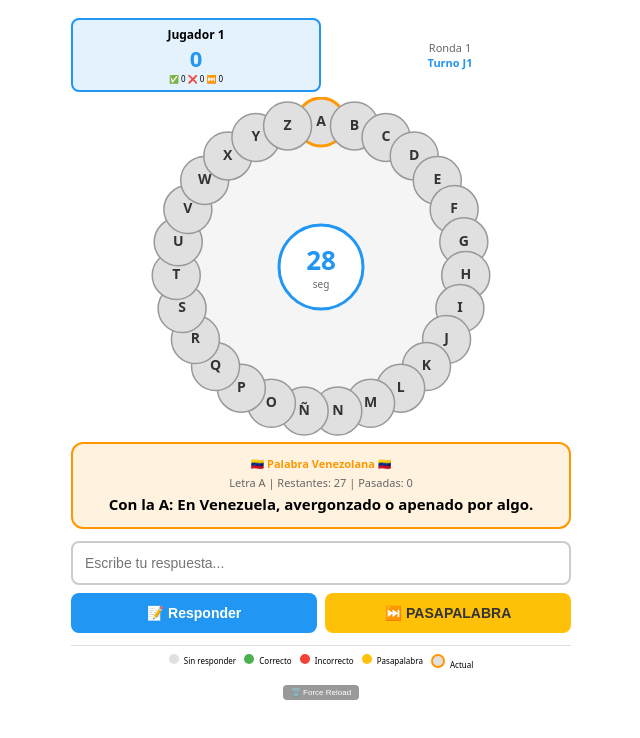
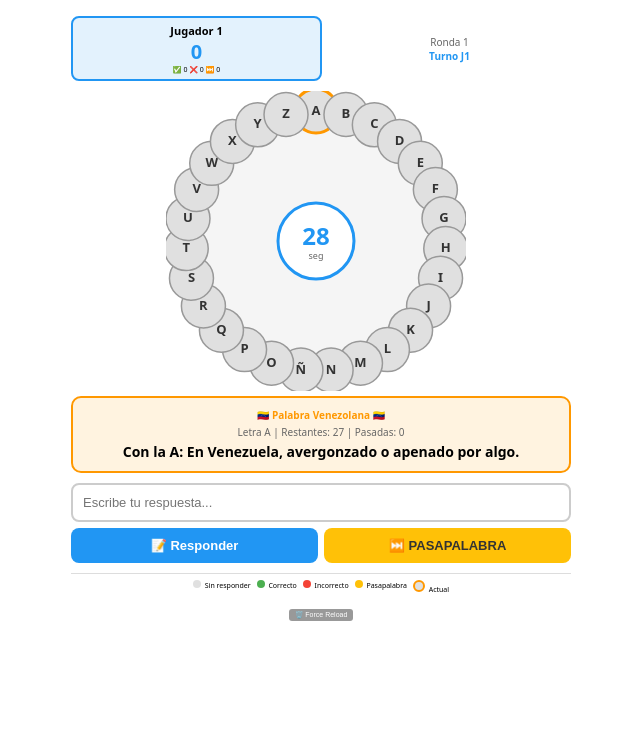
Before and after one commit to rumbita1974/pasapalabra-RM, a Next.js app: page / in a window 1280 px wide. Both pictures are taken after a click on the button "🎮 Empezar Partida". Shown: the top 738 px of the page, without its empty margins (319-959 px from the left). Built offline with nearby package versions, Linux system fonts and the light colour scheme.

Commit message:
Version 2.0.6 - Adjusted rosco position (left), smaller size, difficulty levels with more slangs (easy:2-3, medium:6-8, hard:10-12)

```diff
--- a/pages/index.js
+++ b/pages/index.js
@@ -9,9 +9,14 @@ import { ROSCO_DB } from "../data/rosco-db";
 
 const ALPHABET = "ABCDEFGHIJKLMNÑOPQRSTUVWXYZ".split("");
 const QUESTION_TIME = 30;
-const MIN_SLANG_PER_ROSCO = 2;
-const MAX_SLANG_PER_ROSCO = 3;
-const VERSION = "2.0.5";
+const VERSION = "2.0.6";
+
+// Difficulty levels for Venezuelan slang
+const DIFFICULTY_SETTINGS = {
+  easy: { minSlang: 2, maxSlang: 3 },
+  medium: { minSlang: 6, maxSlang: 8 },
+  hard: { minSlang: 10, maxSlang: 12 }
+};
 
 /* =========================
    HELPERS
@@ -36,8 +41,9 @@ function buildRosco(difficulty, seedOffset = 0) {
   const regularWords = db.filter(item => !isVenezuelanSlang(item));
   const slangs = db.filter(item => isVenezuelanSlang(item));
 
-  const slangCount = MIN_SLANG_PER_ROSCO + Math.floor(Math.random() * (MAX_SLANG_PER_ROSCO - MIN_SLANG_PER_ROSCO + 1));
-  const selectedSlangs = shuffle(slangs).slice(0, slangCount);
+  const settings = DIFFICULTY_SETTINGS[difficulty];
+  const slangCount = settings.minSlang + Math.floor(Math.random() * (settings.maxSlang - settings.minSlang + 1));
+  const selectedSlangs = shuffle(slangs).slice(0, Math.min(slangCount, slangs.length));
 
   const grouped = Object.fromEntries(ALPHABET.map((l) => [l, []]));
 
@@ -135,15 +141,15 @@ function resetPassedLetters(rosco) {
 }
 
 /* =========================
-   CIRCULAR ROSCO COMPONENT WITH CENTER TIMER
+   CIRCULAR ROSCO COMPONENT - SHIFTED LEFT & SMALLER
 ========================= */
 
 function CircularRosco({ letters, currentLetter, onLetterClick, time }) {
-  const size = 340;
+  const size = 300;
   const center = size / 2;
-  const radius = 145;
-  const buttonRadius = 24;
-  const fontSize = 14;
+  const radius = 130;
+  const buttonRadius = 22;
+  const fontSize = 13;
 
   const getAngle = (index) => {
     return (index * 360 / letters.length) - 90;
@@ -165,28 +171,29 @@ function CircularRosco({ letters, currentLetter, onLetterClick, time }) {
 
   return (
     <div style={{ display: "flex", justifyContent: "center", alignItems: "center", width: "100%", margin: "5px 0" }}>
-      <svg width={size} height={size} style={{ display: "block", maxWidth: "100%", height: "auto" }}>
+      <svg width={size} height={size} style={{ display: "block", maxWidth: "100%", height: "auto", marginLeft: "-10px" }}>
         <circle cx={center} cy={center} r={radius} fill="#f5f5f5" stroke="#ccc" strokeWidth="2"/>
 
-        <circle cx={center} cy={center} r={42} fill="white" stroke="#2196F3" strokeWidth="3"/>
+        {/* Timer centered in the middle */}
+        <circle cx={center} cy={center} r={38} fill="white" stroke="#2196F3" strokeWidth="3"/>
         <text
           x={center}
-          y={center - 4}
+          y={center - 3}
           textAnchor="middle"
           dominantBaseline="middle"
           fill={time <= 10 ? "#f44336" : "#2196F3"}
-          fontSize={26}
+          fontSize={24}
           fontWeight="bold"
         >
           {time}
         </text>
         <text
           x={center}
-          y={center + 18}
+          y={center + 16}
           textAnchor="middle"
           dominantBaseline="middle"
           fill="#666"
-          fontSize={10}
+          fontSize={9}
         >
           seg
         </text>
@@ -757,6 +764,12 @@ export default function Game() {
 
   // Setup Screen
   if (setup) {
+    const slangInfo = {
+      easy: "2-3 palabras venezolanas",
+      medium: "6-8 palabras venezolanas",
+      hard: "10-12 palabras venezolanas"
+    };
+
     return (
       <>
         <Head>
@@ -789,9 +802,18 @@ export default function Game() {
           <div style={{ marginBottom: "30px" }}>
             <h3>📚 Dificultad</h3>
             <div style={{ display: "flex", gap: "10px", justifyContent: "center", flexWrap: "wrap" }}>
-              <button onClick={() => setDifficulty("easy")} style={{ padding: "12px 24px", fontSize: "16px", cursor: "pointer", border: "2px solid", borderRadius: "10px", backgroundColor: difficulty === "easy" ? "#4CAF50" : "#fff", color: difficulty === "easy" ? "#fff" : "#333", borderColor: difficulty === "easy" ? "#4CAF50" : "#ccc" }}>Fácil</button>
-              <button onClick={() => setDifficulty("medium")} style={{ padding: "12px 24px", fontSize: "16px", cursor: "pointer", border: "2px solid", borderRadius: "10px", backgroundColor: difficulty === "medium" ? "#FF9800" : "#fff", color: difficulty === "medium" ? "#fff" : "#333", borderColor: difficulty === "medium" ? "#FF9800" : "#ccc" }}>Medio</button>
-              <button onClick={() => setDifficulty("hard")} style={{ padding: "12px 24px", fontSize: "16px", cursor: "pointer", border: "2px solid", borderRadius: "10px", backgroundColor: difficulty === "hard" ? "#f44336" : "#fff", color: difficulty === "hard" ? "#fff" : "#333", borderColor: difficulty === "hard" ? "#f44336" : "#ccc" }}>Difícil</button>
+              <button onClick={() => setDifficulty("easy")} style={{ padding: "12px 24px", fontSize: "16px", cursor: "pointer", border: "2px solid", borderRadius: "10px", backgroundColor: difficulty === "easy" ? "#4CAF50" : "#fff", color: difficulty === "easy" ? "#fff" : "#333", borderColor: difficulty === "easy" ? "#4CAF50" : "#ccc" }}>
+                Fácil
+                <div style={{ fontSize: "10px", marginTop: "2px" }}>({slangInfo.easy})</div>
+              </button>
+              <button onClick={() => setDifficulty("medium")} style={{ padding: "12px 24px", fontSize: "16px", cursor: "pointer", border: "2px solid", borderRadius: "10px", backgroundColor: difficulty === "medium" ? "#FF9800" : "#fff", color: difficulty === "medium" ? "#fff" : "#333", borderColor: difficulty === "medium" ? "#FF9800" : "#ccc" }}>
+                Medio
+                <div style={{ fontSize: "10px", marginTop: "2px" }}>({slangInfo.medium})</div>
+              </button>
+              <button onClick={() => setDifficulty("hard")} style={{ padding: "12px 24px", fontSize: "16px", cursor: "pointer", border: "2px solid", borderRadius: "10px", backgroundColor: difficulty === "hard" ? "#f44336" : "#fff", color: difficulty === "hard" ? "#fff" : "#333", borderColor: difficulty === "hard" ? "#f44336" : "#ccc" }}>
+                Difícil
+                <div style={{ fontSize: "10px", marginTop: "2px" }}>({slangInfo.hard})</div>
+              </button>
             </div>
           </div>
 
@@ -806,7 +828,7 @@ export default function Game() {
               <li>⏭️ PASAPALABRA: pasa letra a 2da ronda</li>
               <li>🔄 2da ronda: letras pasadas se intentan</li>
               <li>🏆 Gana quien tenga más aciertos</li>
-              <li>🇻🇪 2-3 palabras venezolanas por rosco</li>
+              <li>🇻🇪 Palabras venezolanas según dificultad</li>
               <li>⏱️ 30 segundos por pregunta</li>
             </ul>
           </div>
@@ -907,6 +929,7 @@ export default function Game() {
   const answeredCount = player.rosco.filter(r => r.status !== "pending").length;
   const remainingCount = 27 - answeredCount;
   const passedCount = player.rosco.filter(r => r.passed).length;
+  const slangCount = player.rosco.filter(r => r.isSlang).length;
 
   return (
     <>
@@ -917,61 +940,63 @@ export default function Game() {
         <meta httpEquiv="Pragma" content="no-cache" />
         <meta httpEquiv="Expires" content="0" />
       </Head>
-      <div style={{ fontFamily: "system-ui", padding: "10px", maxWidth: "500px", margin: "0 auto" }}>
+      <div style={{ fontFamily: "system-ui", padding: "8px", maxWidth: "500px", margin: "0 auto" }}>
 
         {showVersion && (
-          <div style={{ backgroundColor: "#4CAF50", color: "white", padding: "4px 8px", borderRadius: "5px", marginBottom: "8px", textAlign: "center", fontSize: "9px" }}>
-            ✅ Versión {VERSION}
+          <div style={{ backgroundColor: "#4CAF50", color: "white", padding: "3px 6px", borderRadius: "4px", marginBottom: "6px", textAlign: "center", fontSize: "8px" }}>
+            ✅ Versión {VERSION} | {slangCount} palabras venezolanas
           </div>
         )}
 
-        {/* Player Score Cards - No overlapping text */}
-        <div style={{ display: "flex", justifyContent: "space-between", alignItems: "center", gap: "8px", marginBottom: "5px" }}>
-          <div style={{ flex: 1, textAlign: "center", padding: "6px", borderRadius: "8px", backgroundColor: game.currentPlayer === 1 ? "#E3F2FD" : "#f5f5f5", border: game.currentPlayer === 1 ? "2px solid #2196F3" : "1px solid #ddd" }}>
-            <div style={{ fontWeight: "bold", fontSize: "12px" }}>Jugador 1</div>
-            <div style={{ fontSize: "22px", fontWeight: "bold", color: "#2196F3" }}>{game.players[1].score}</div>
-            <div style={{ fontSize: "8px" }}>✅ {game.players[1].rosco.filter(r => r.status === "correct").length}  ❌ {game.players[1].rosco.filter(r => r.status === "wrong").length}  ⏭️ {game.players[1].rosco.filter(r => r.passed).length}</div>
+        {/* Player Score Cards */}
+        <div style={{ display: "flex", justifyContent: "space-between", alignItems: "center", gap: "6px", marginBottom: "5px" }}>
+          <div style={{ flex: 1, textAlign: "center", padding: "5px", borderRadius: "8px", backgroundColor: game.currentPlayer === 1 ? "#E3F2FD" : "#f5f5f5", border: game.currentPlayer === 1 ? "2px solid #2196F3" : "1px solid #ddd" }}>
+            <div style={{ fontWeight: "bold", fontSize: "11px" }}>Jugador 1</div>
+            <div style={{ fontSize: "20px", fontWeight: "bold", color: "#2196F3" }}>{game.players[1].score}</div>
+            <div style={{ fontSize: "7px" }}>✅ {game.players[1].rosco.filter(r => r.status === "correct").length}  ❌ {game.players[1].rosco.filter(r => r.status === "wrong").length}  ⏭️ {game.players[1].rosco.filter(r => r.passed).length}</div>
           </div>
 
-          <div style={{ flex: 1, textAlign: "center", padding: "4px" }}>
-            <div style={{ fontSize: "11px", color: "#666" }}>Ronda {game.round}</div>
-            <div style={{ fontSize: "11px", color: "#2196F3", fontWeight: "bold" }}>Turno J{game.currentPlayer}</div>
+          <div style={{ flex: 1, textAlign: "center", padding: "3px" }}>
+            <div style={{ fontSize: "10px", color: "#666" }}>Ronda {game.round}</div>
+            <div style={{ fontSize: "10px", color: "#2196F3", fontWeight: "bold" }}>Turno J{game.currentPlayer}</div>
           </div>
 
           {game.players[2] && (
-            <div style={{ flex: 1, textAlign: "center", padding: "6px", borderRadius: "8px", backgroundColor: game.currentPlayer === 2 ? "#FFF3E0" : "#f5f5f5", border: game.currentPlayer === 2 ? "2px solid #FF9800" : "1px solid #ddd" }}>
-              <div style={{ fontWeight: "bold", fontSize: "12px" }}>Jugador 2</div>
-              <div style={{ fontSize: "22px", fontWeight: "bold", color: "#FF9800" }}>{game.players[2].score}</div>
-              <div style={{ fontSize: "8px" }}>✅ {game.players[2].rosco.filter(r => r.status === "correct").length}  ❌ {game.players[2].rosco.filter(r => r.status === "wrong").length}  ⏭️ {game.players[2].rosco.filter(r => r.passed).length}</div>
+            <div style={{ flex: 1, textAlign: "center", padding: "5px", borderRadius: "8px", backgroundColor: game.currentPlayer === 2 ? "#FFF3E0" : "#f5f5f5", border: game.currentPlayer === 2 ? "2px solid #FF9800" : "1px solid #ddd" }}>
+              <div style={{ fontWeight: "bold", fontSize: "11px" }}>Jugador 2</div>
+              <div style={{ fontSize: "20px", fontWeight: "bold", color: "#FF9800" }}>{game.players[2].score}</div>
+              <div style={{ fontSize: "7px" }}>✅ {game.players[2].rosco.filter(r => r.status === "correct").length}  ❌ {game.players[2].rosco.filter(r => r.status === "wrong").length}  ⏭️ {game.players[2].rosco.filter(r => r.passed).length}</div>
             </div>
           )}
         </div>
 
-        {/* Circular Rosco - Letters are clearly visible */}
-        <CircularRosco letters={player.rosco} currentLetter={currentItem.letter} onLetterClick={jumpToLetter} time={time} />
+        {/* Circular Rosco - Shifted left, smaller */}
+        <div style={{ display: "flex", justifyContent: "center" }}>
+          <CircularRosco letters={player.rosco} currentLetter={currentItem.letter} onLetterClick={jumpToLetter} time={time} />
+        </div>
 
         {/* Question Card */}
-        <div style={{ borderRadius: "12px", padding: "12px", marginBottom: "12px", textAlign: "center", backgroundColor: currentItem.isSlang ? "#FFF3E0" : "#f5f5f5", border: currentItem.isSlang ? "2px solid #FF9800" : "1px solid #ddd" }}>
-          {currentItem.isSlang && <div style={{ fontSize: "11px", color: "#FF9800", fontWeight: "bold", marginBottom: "4px" }}>🇻🇪 Palabra Venezolana 🇻🇪</div>}
-          <div style={{ fontSize: "11px", color: "#666", marginBottom: "5px" }}>Letra {currentItem.letter} | Restantes: {remainingCount} | Pasadas: {passedCount}</div>
-          <div style={{ fontSize: "15px", fontWeight: "bold", lineHeight: 1.3 }}>{currentItem.question}</div>
+        <div style={{ borderRadius: "10px", padding: "10px", marginBottom: "10px", textAlign: "center", backgroundColor: currentItem.isSlang ? "#FFF3E0" : "#f5f5f5", border: currentItem.isSlang ? "2px solid #FF9800" : "1px solid #ddd" }}>
+          {currentItem.isSlang && <div style={{ fontSize: "10px", color: "#FF9800", fontWeight: "bold", marginBottom: "3px" }}>🇻🇪 Palabra Venezolana 🇻🇪</div>}
+          <div style={{ fontSize: "10px", color: "#666", marginBottom: "4px" }}>Letra {currentItem.letter} | Restantes: {remainingCount} | Pasadas: {passedCount}</div>
+          <div style={{ fontSize: "14px", fontWeight: "bold", lineHeight: 1.3 }}>{currentItem.question}</div>
         </div>
 
         {/* Input and Buttons */}
         {!showAnswer && (
-          <div style={{ marginBottom: "12px" }}>
+          <div style={{ marginBottom: "10px" }}>
             <input
-              style={{ width: "100%", padding: "12px", fontSize: "14px", borderRadius: "8px", border: "2px solid #ccc", outline: "none", boxSizing: "border-box", marginBottom: "8px" }}
+              style={{ width: "100%", padding: "10px", fontSize: "13px", borderRadius: "8px", border: "2px solid #ccc", outline: "none", boxSizing: "border-box", marginBottom: "6px" }}
               value={input}
               onChange={(e) => setInput(e.target.value)}
               placeholder="Escribe tu respuesta..."
               autoFocus
             />
-            <div style={{ display: "flex", gap: "8px", flexDirection: "row" }}>
-              <button onClick={answer} style={{ flex: 1, padding: "12px", fontSize: "14px", fontWeight: "bold", backgroundColor: "#2196F3", color: "white", border: "none", borderRadius: "8px", cursor: "pointer" }}>
+            <div style={{ display: "flex", gap: "6px", flexDirection: "row" }}>
+              <button onClick={answer} style={{ flex: 1, padding: "10px", fontSize: "13px", fontWeight: "bold", backgroundColor: "#2196F3", color: "white", border: "none", borderRadius: "8px", cursor: "pointer" }}>
                 📝 Responder
               </button>
-              <button onClick={handlePasapalabra} style={{ flex: 1, padding: "12px", fontSize: "14px", fontWeight: "bold", backgroundColor: "#FFC107", color: "#333", border: "none", borderRadius: "8px", cursor: "pointer" }}>
+              <button onClick={handlePasapalabra} style={{ flex: 1, padding: "10px", fontSize: "13px", fontWeight: "bold", backgroundColor: "#FFC107", color: "#333", border: "none", borderRadius: "8px", cursor: "pointer" }}>
                 ⏭️ PASAPALABRA
               </button>
             </div>
@@ -980,23 +1005,23 @@ export default function Game() {
 
         {/* Message */}
         {message.text && (
-          <div style={{ marginBottom: "10px", padding: "8px", borderRadius: "8px", textAlign: "center", fontWeight: "bold", fontSize: "11px", backgroundColor: message.type === "success" ? "#C8E6C9" : message.type === "error" ? "#FFCDD2" : "#BBDEFB" }}>
+          <div style={{ marginBottom: "8px", padding: "6px", borderRadius: "6px", textAlign: "center", fontWeight: "bold", fontSize: "10px", backgroundColor: message.type === "success" ? "#C8E6C9" : message.type === "error" ? "#FFCDD2" : "#BBDEFB" }}>
             {message.text}
           </div>
         )}
 
         {/* Legend */}
-        <div style={{ display: "flex", justifyContent: "center", gap: "8px", fontSize: "8px", borderTop: "1px solid #ddd", paddingTop: "8px", flexWrap: "wrap" }}>
-          <div><span style={{ display: "inline-block", width: "10px", height: "10px", backgroundColor: "#e0e0e0", borderRadius: "50%", marginRight: "3px" }}></span> Sin responder</div>
-          <div><span style={{ display: "inline-block", width: "10px", height: "10px", backgroundColor: "#4CAF50", borderRadius: "50%", marginRight: "3px" }}></span> Correcto</div>
-          <div><span style={{ display: "inline-block", width: "10px", height: "10px", backgroundColor: "#f44336", borderRadius: "50%", marginRight: "3px" }}></span> Incorrecto</div>
-          <div><span style={{ display: "inline-block", width: "10px", height: "10px", backgroundColor: "#FFC107", borderRadius: "50%", marginRight: "3px" }}></span> Pasapalabra</div>
-          <div><span style={{ display: "inline-block", width: "10px", height: "10px", backgroundColor: "#e0e0e0", borderRadius: "50%", marginRight: "3px", border: "2px solid #FF9800" }}></span> Actual</div>
+        <div style={{ display: "flex", justifyContent: "center", gap: "6px", fontSize: "7px", borderTop: "1px solid #ddd", paddingTop: "6px", flexWrap: "wrap" }}>
+          <div><span style={{ display: "inline-block", width: "8px", height: "8px", backgroundColor: "#e0e0e0", borderRadius: "50%", marginRight: "2px" }}></span> Sin responder</div>
+          <div><span style={{ display: "inline-block", width: "8px", height: "8px", backgroundColor: "#4CAF50", borderRadius: "50%", marginRight: "2px" }}></span> Correcto</div>
+          <div><span style={{ display: "inline-block", width: "8px", height: "8px", backgroundColor: "#f44336", borderRadius: "50%", marginRight: "2px" }}></span> Incorrecto</div>
+          <div><span style={{ display: "inline-block", width: "8px", height: "8px", backgroundColor: "#FFC107", borderRadius: "50%", marginRight: "2px" }}></span> Pasapalabra</div>
+          <div><span style={{ display: "inline-block", width: "8px", height: "8px", backgroundColor: "#e0e0e0", borderRadius: "50%", marginRight: "2px", border: "2px solid #FF9800" }}></span> Actual</div>
         </div>
 
         {/* Force Reload Button */}
-        <div style={{ textAlign: "center", marginTop: "8px" }}>
-          <button onClick={clearCacheAndReload} style={{ padding: "3px 8px", fontSize: "8px", backgroundColor: "#999", color: "white", border: "none", borderRadius: "4px", cursor: "pointer" }}>
+        <div style={{ textAlign: "center", marginTop: "6px" }}>
+          <button onClick={clearCacheAndReload} style={{ padding: "2px 6px", fontSize: "7px", backgroundColor: "#999", color: "white", border: "none", borderRadius: "3px", cursor: "pointer" }}>
             🗑️ Force Reload
           </button>
         </div>
```
